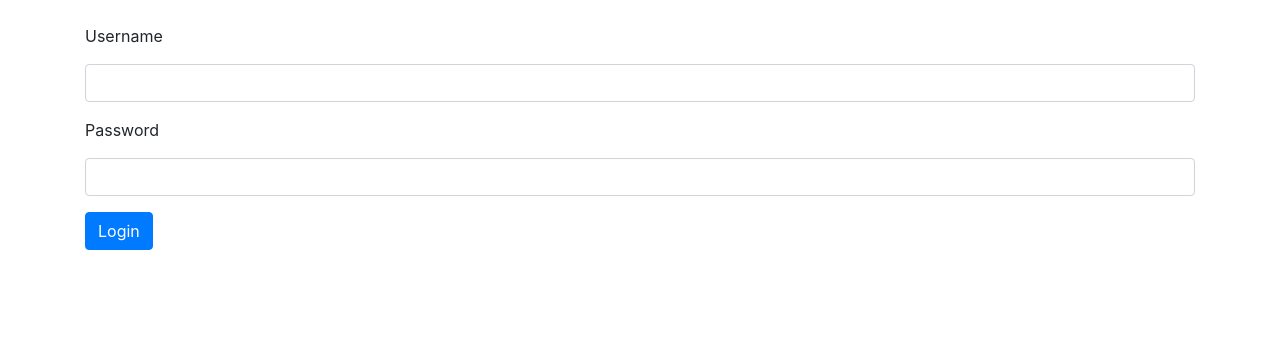
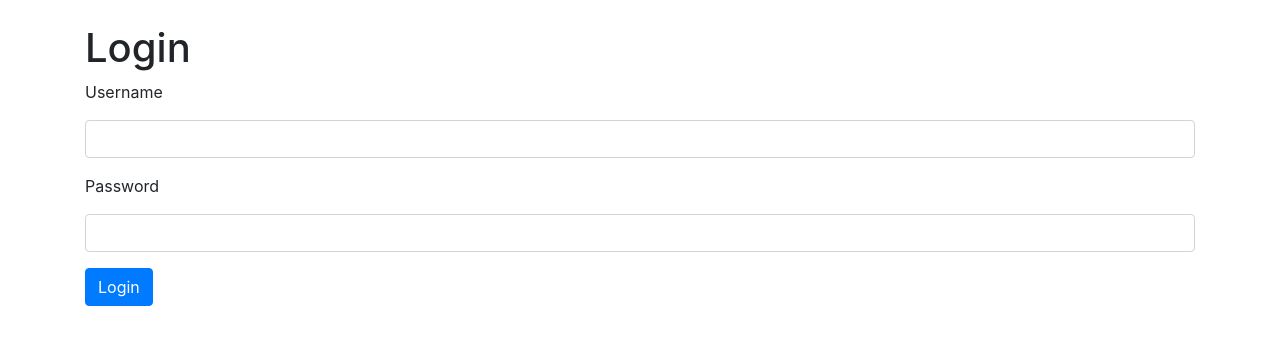
Before and after one commit to Ukonhattu/kirjakanta, a Flask app: page /auth/login in a window 1280 px wide. Shown: the part 56-401 px from the top of the page. Run offline with Flask 2, Linux system fonts and the light colour scheme; parts of the project's set-up code (start-up, migrations or seed data) failed here and were passed over; some libraries are stand-ins or nearby versions.

Commit message:
teksit rekisteröinti ja login formeja enen

```diff
--- a/application/templates/auth/loginform.html
+++ b/application/templates/auth/loginform.html
@@ -2,6 +2,7 @@
 
 {% block body %}
 {{ error }}
+<h1>Login</h1>
 <form method="POST" action="{{ url_for('auth_login') }}">
   <div class="form-group">
      <label for="username">
--- a/application/templates/auth/new.html
+++ b/application/templates/auth/new.html
@@ -1,5 +1,6 @@
 {% extends "layout.html" %}
 {% block body %}
+<h1>Register</h1>
 <form method="POST" action="{{ url_for('user_create') }}">
   <div class="form-group">
     <label for="username">
```
